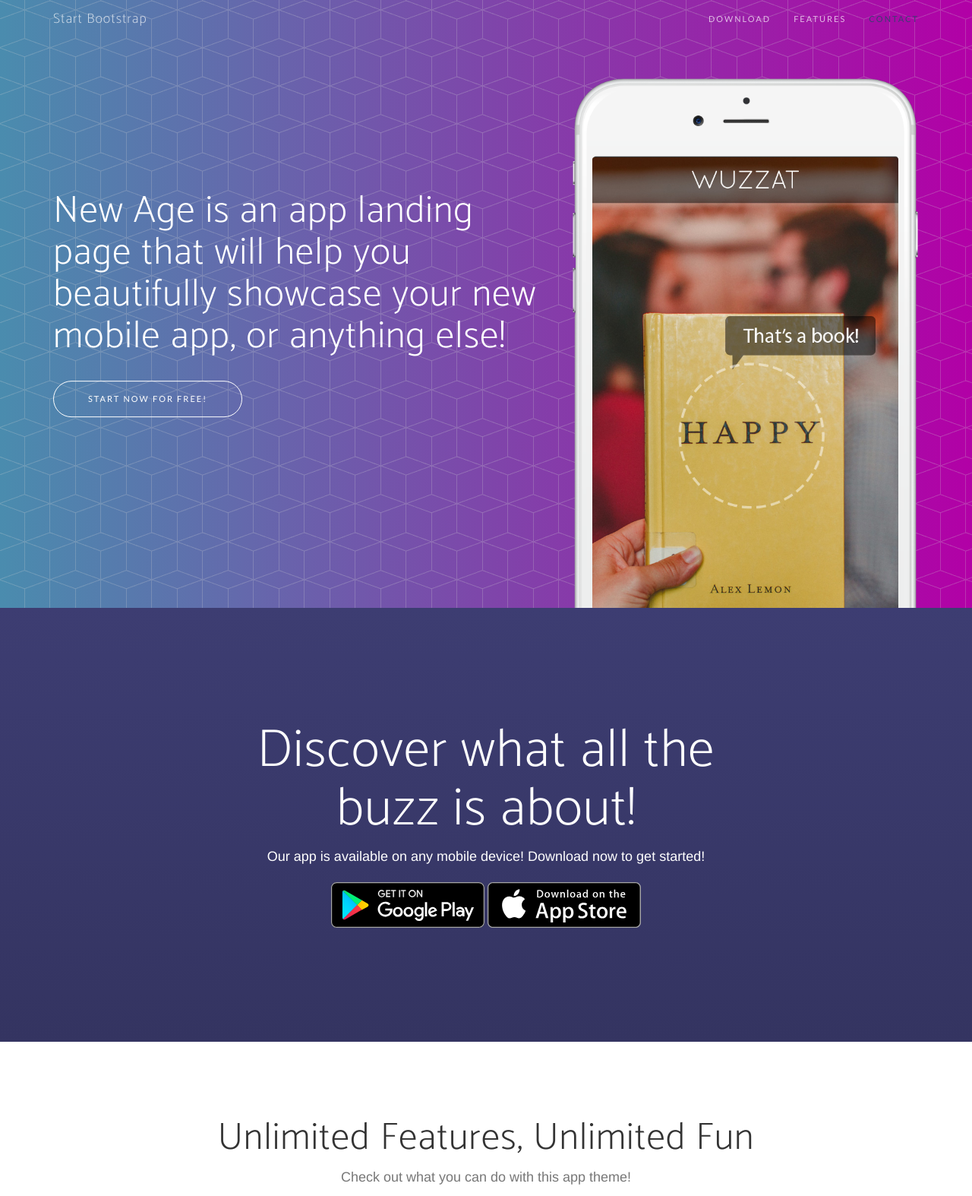
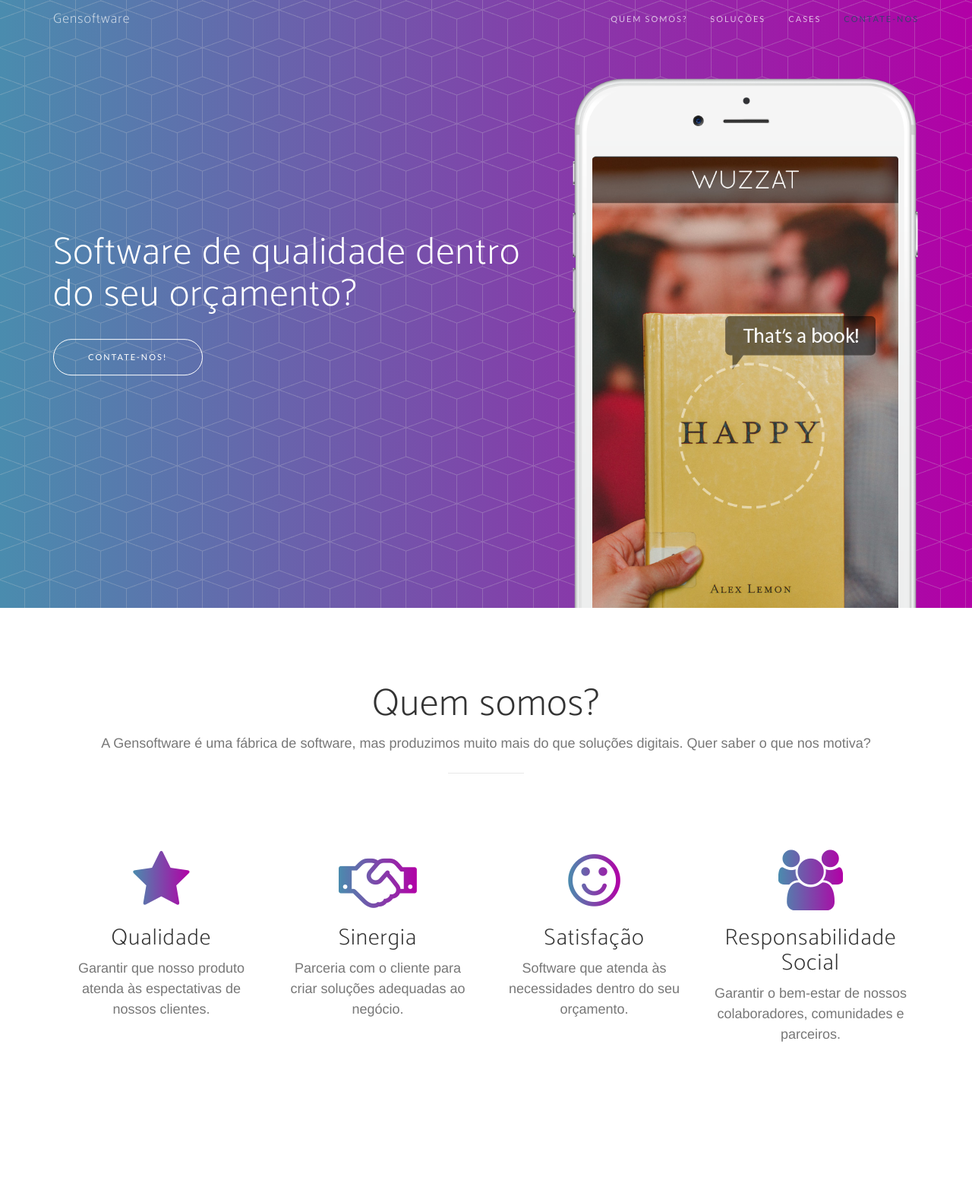
Before and after one commit to gensoftware/gensoftware.github.io, a website: page index.html in a window 1280 px wide. Shown: the top 1574 px of the page at 76% size. Drawn offline with nearby package versions, Linux system fonts and the light colour scheme; files that its build step writes are made by us from their sources; files whose address does not match are found by name; a web font is replaced by a local one.

Commit message:
Add some infos

```diff
--- a/index.html
+++ b/index.html
@@ -1,18 +1,19 @@
 <!DOCTYPE html>
-<html lang="en">
+<html lang="pt">
 
 <head>
 
     <meta charset="utf-8">
     <meta http-equiv="X-UA-Compatible" content="IE=edge">
     <meta name="viewport" content="width=device-width, initial-scale=1">
-    <meta name="description" content="">
-    <meta name="author" content="">
+    <meta name="description" content="Tecnologia para pessoas">
+    <meta name="author" content="Gensoftware">
 
-    <title>New Age - Start Bootstrap Theme</title>
+    <title>Gensoftware</title>
+    <link rel="icon" href="assets/img/logo.png">
 
     <!-- Bootstrap Core CSS -->
-    <link href="vendor/bootstrap/css/bootstrap.min.css" rel="stylesheet">
+    <link href="assets/bootstrap/css/bootstrap.min.css" rel="stylesheet">
 
     <!-- Custom Fonts -->
     <link href="https://fonts.googleapis.com/css?family=Lato" rel="stylesheet">
@@ -20,12 +21,12 @@
     <link href="https://fonts.googleapis.com/css?family=Muli" rel="stylesheet">
 
     <!-- Plugin CSS -->
-    <link rel="stylesheet" href="vendor/font-awesome/css/font-awesome.min.css">
-    <link rel="stylesheet" href="vendor/simple-line-icons/css/simple-line-icons.css">
-    <link rel="stylesheet" href="vendor/device-mockups/device-mockups.min.css">
+    <link rel="stylesheet" href="assets/font-awesome/css/font-awesome.min.css">
+    <link rel="stylesheet" href="assets/simple-line-icons/css/simple-line-icons.css">
+    <link rel="stylesheet" href="assets/device-mockups/device-mockups.min.css">
 
     <!-- Theme CSS -->
-    <link href="css/new-age.min.css" rel="stylesheet">
+    <link href="assets/css/new-age.min.css" rel="stylesheet">
 
     <!-- HTML5 Shim and Respond.js IE8 support of HTML5 elements and media queries -->
     <!-- WARNING: Respond.js doesn't work if you view the page via file:// -->
@@ -45,20 +46,23 @@
                 <button type="button" class="navbar-toggle collapsed" data-toggle="collapse" data-target="#bs-example-navbar-collapse-1">
                     <span class="sr-only">Toggle navigation</span> Menu <i class="fa fa-bars"></i>
                 </button>
-                <a class="navbar-brand page-scroll" href="#page-top">Start Bootstrap</a>
+                <a class="navbar-brand page-scroll" href="#page-top">Gensoftware</a>
             </div>
 
             <!-- Collect the nav links, forms, and other content for toggling -->
             <div class="collapse navbar-collapse" id="bs-example-navbar-collapse-1">
                 <ul class="nav navbar-nav navbar-right">
                     <li>
-                        <a class="page-scroll" href="#download">Download</a>
+                        <a class="page-scroll" href="#about">Quem somos?</a>
                     </li>
                     <li>
-                        <a class="page-scroll" href="#features">Features</a>
+                        <a class="page-scroll" href="#features">Soluções</a>
                     </li>
                     <li>
-                        <a class="page-scroll" href="#contact">Contact</a>
+                        <a class="page-scroll" href="#features">Cases</a>
+                    </li>
+                    <li>
+                        <a class="page-scroll" href="#contact">Contate-nos</a>
                     </li>
                 </ul>
             </div>
@@ -73,8 +77,8 @@
                 <div class="col-sm-7">
                     <div class="header-content">
                         <div class="header-content-inner">
-                            <h1>New Age is an app landing page that will help you beautifully showcase your new mobile app, or anything else!</h1>
-                            <a href="#download" class="btn btn-outline btn-xl page-scroll">Start Now for Free!</a>
+                            <h1>Software de qualidade dentro do seu orçamento?</h1>
+                            <a href="#contact" class="btn btn-outline btn-xl page-scroll">Contate-nos!</a>
                         </div>
                     </div>
                 </div>
@@ -84,7 +88,7 @@
                             <div class="device">
                                 <div class="screen">
                                     <!-- Demo image for screen mockup, you can put an image here, some HTML, an animation, video, or anything else! -->
-                                    <img src="img/demo-screen-1.jpg" class="img-responsive" alt="">
+                                    <img src="assets/img/demo-screen-1.jpg" class="img-responsive" alt="">
                                 </div>
                                 <div class="button">
                                     <!-- You can hook the "home button" to some JavaScript events or just remove it -->
@@ -97,78 +101,47 @@
         </div>
     </header>
 
-    <section id="download" class="download bg-primary text-center">
-        <div class="container">
-            <div class="row">
-                <div class="col-md-8 col-md-offset-2">
-                    <h2 class="section-heading">Discover what all the buzz is about!</h2>
-                    <p>Our app is available on any mobile device! Download now to get started!</p>
-                    <div class="badges">
-                        <a class="badge-link" href="#"><img src="img/google-play-badge.svg" alt=""></a>
-                        <a class="badge-link" href="#"><img src="img/app-store-badge.svg" alt=""></a>
-                    </div>
-                </div>
-            </div>
-        </div>
-    </section>
-
-    <section id="features" class="features">
+    <section id="about" class="features">
         <div class="container">
             <div class="row">
                 <div class="col-lg-12 text-center">
                     <div class="section-heading">
-                        <h2>Unlimited Features, Unlimited Fun</h2>
-                        <p class="text-muted">Check out what you can do with this app theme!</p>
+                        <h2>Quem somos?</h2>
+                        <p class="text-muted">A Gensoftware é uma fábrica de software, mas produzimos muito mais do que soluções digitais. Quer saber o que nos motiva?</p>
                         <hr>
                     </div>
                 </div>
             </div>
             <div class="row">
-                <div class="col-md-4">
-                    <div class="device-container">
-                        <div class="device-mockup iphone6_plus portrait white">
-                            <div class="device">
-                                <div class="screen">
-                                    <!-- Demo image for screen mockup, you can put an image here, some HTML, an animation, video, or anything else! -->
-                                    <img src="img/demo-screen-1.jpg" class="img-responsive" alt=""> </div>
-                                <div class="button">
-                                    <!-- You can hook the "home button" to some JavaScript events or just remove it -->
+                <div class="col-md-12">
+                    <div class="container-fluid">
+                        <div class="row">
+                            <div class="col-md-3">
+                                <div class="feature-item">
+                                    <i class="fa fa-star text-primary"></i>
+                                    <h3>Qualidade</h3>
+                                    <p class="text-muted">Garantir que nosso produto atenda às espectativas de nossos clientes.</p>
                                 </div>
                             </div>
-                        </div>
-                    </div>
-                </div>
-                <div class="col-md-8">
-                    <div class="container-fluid">
-                        <div class="row">
-                            <div class="col-md-6">
+                            <div class="col-md-3">
                                 <div class="feature-item">
-                                    <i class="icon-screen-smartphone text-primary"></i>
-                                    <h3>Device Mockups</h3>
-                                    <p class="text-muted">Ready to use HTML/CSS device mockups, no Photoshop required!</p>
+                                    <i class="fa fa-handshake-o text-primary"></i>
+                                    <h3>Sinergia</h3>
+                                    <p class="text-muted">Parceria com o cliente para criar soluções adequadas ao negócio.</p>
                                 </div>
                             </div>
-                            <div class="col-md-6">
+                            <div class="col-md-3">
                                 <div class="feature-item">
-                                    <i class="icon-camera text-primary"></i>
-                                    <h3>Flexible Use</h3>
-                                    <p class="text-muted">Put an image, video, animation, or anything else in the screen!</p>
+                                    <i class="fa fa-smile-o text-primary"></i>
+                                    <h3>Satisfação</h3>
+                                    <p class="text-muted">Software que atenda às necessidades dentro do seu orçamento.</p>
                                 </div>
                             </div>
-                        </div>
-                        <div class="row">
-                            <div class="col-md-6">
+                            <div class="col-md-3">
                                 <div class="feature-item">
-                                    <i class="icon-present text-primary"></i>
-                                    <h3>Free to Use</h3>
-                                    <p class="text-muted">As always, this theme is free to download and use for any purpose!</p>
-                                </div>
-                            </div>
-                            <div class="col-md-6">
-                                <div class="feature-item">
-                                    <i class="icon-lock-open text-primary"></i>
-                                    <h3>Open Source</h3>
-                                    <p class="text-muted">Since this theme is MIT licensed, you can use it commercially!</p>
+                                    <i class="fa fa-users text-primary"></i>
+                                    <h3>Responsabilidade Social</h3>
+                                    <p class="text-muted">Garantir o bem-estar de nossos colaboradores, comunidades e parceiros.</p>
                                 </div>
                             </div>
                         </div>
@@ -180,8 +153,13 @@
     <section class="cta">
         <div class="cta-content">
             <div class="container">
-                <h2>Stop waiting.<br>Start building.</h2>
-                <a href="#contact" class="btn btn-outline btn-xl page-scroll">Let's Get Started!</a>
+              <div class="row">
+                <div class="col-md-8 pull-right">
+                  <h3>Nossa receita de sucesso: Você é o ator principal no desenvolvimento da sua solução.</h3>
+                  <p>Com entrega de software incremental, você tem rapidamente uma solução funcional em produção. Com o seu feedback, provemos os ajustes necessários para que a solução se encaixe perfeitamente com as espectativas do seu negócio.</p>
+                  <a href="#contact" class="btn btn-outline btn-xl page-scroll">Vamos começar?</a>
+                 </div>
+              </div>
             </div>
         </div>
         <div class="overlay"></div>
@@ -206,32 +184,21 @@
 
     <footer>
         <div class="container">
-            <p>&copy; 2016 Start Bootstrap. All Rights Reserved.</p>
-            <ul class="list-inline">
-                <li>
-                    <a href="#">Privacy</a>
-                </li>
-                <li>
-                    <a href="#">Terms</a>
-                </li>
-                <li>
-                    <a href="#">FAQ</a>
-                </li>
-            </ul>
+            <p>&copy; 2017 Gensoftware. Todos os direitos reservados.</p>
         </div>
     </footer>
 
     <!-- jQuery -->
-    <script src="vendor/jquery/jquery.min.js"></script>
+    <script src="assets/jquery/jquery.min.js"></script>
 
     <!-- Bootstrap Core JavaScript -->
-    <script src="vendor/bootstrap/js/bootstrap.min.js"></script>
+    <script src="assets/bootstrap/js/bootstrap.min.js"></script>
 
     <!-- Plugin JavaScript -->
     <script src="https://cdnjs.cloudflare.com/ajax/libs/jquery-easing/1.3/jquery.easing.min.js"></script>
 
     <!-- Theme JavaScript -->
-    <script src="js/new-age.min.js"></script>
+    <script src="assets/js/new-age.min.js"></script>
 
 </body>
 
```
